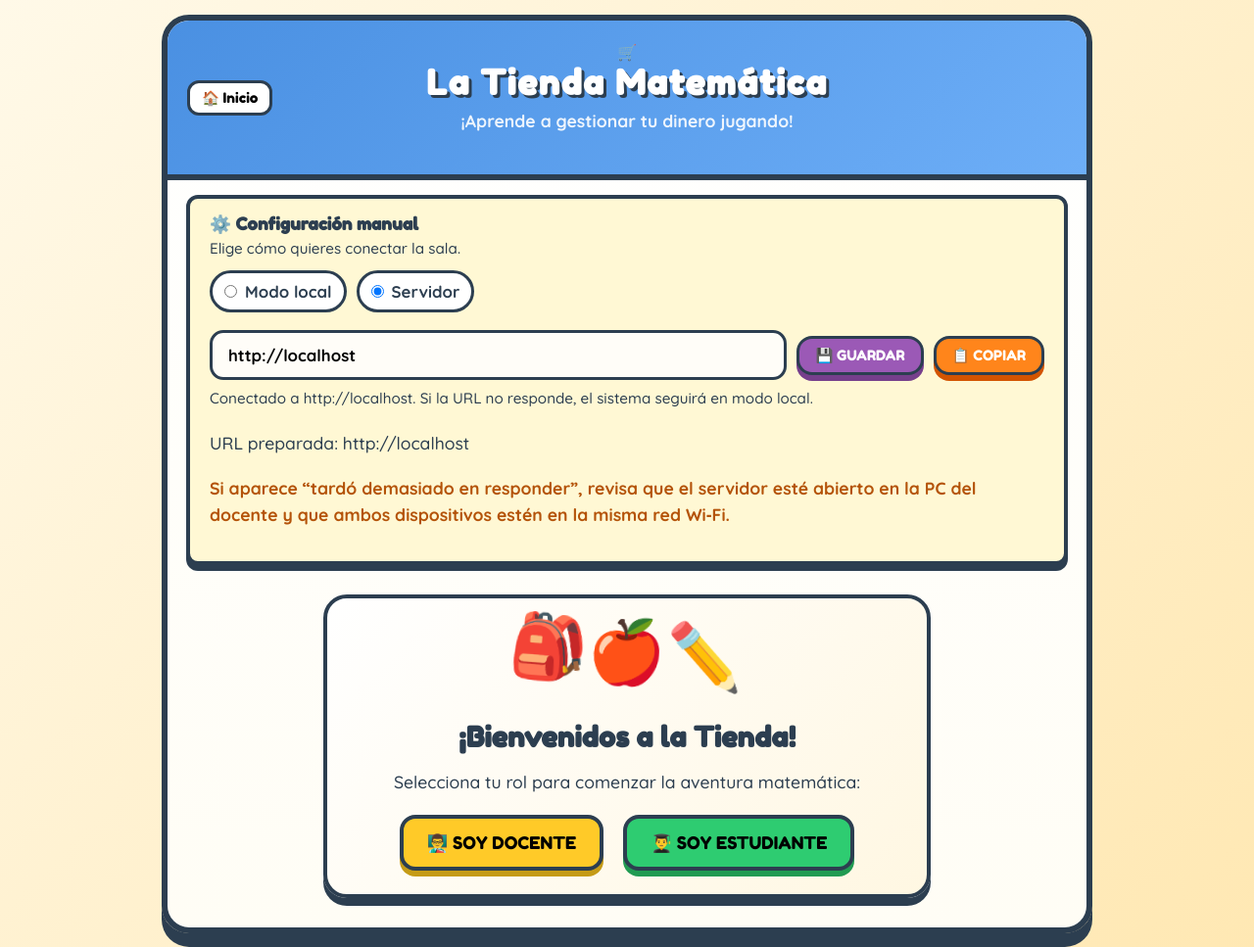
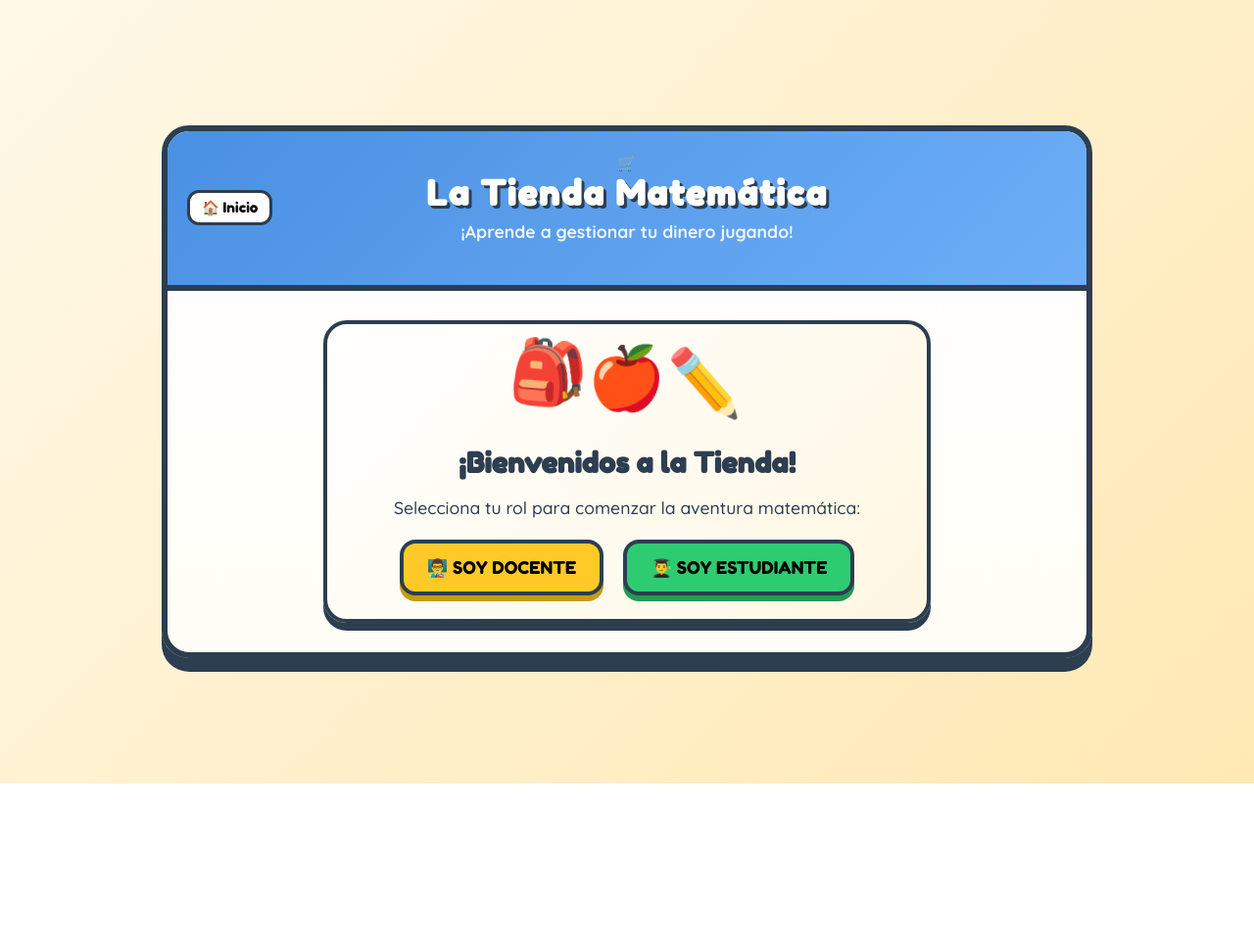
Before and after one commit to nasa-cell/tienda-monedas-y-billetes-para-aprender-, a website: page index.html in a window 1280 px wide. Shown: the whole page at 98% size. After the commit the page ends 800 px from the top, so only its background shows below. Drawn offline with Linux system fonts and the light colour scheme.

Commit message:
Remove manual server config UI and automatic server detection flow

```diff
--- a/index.html
+++ b/index.html
@@ -24,30 +24,6 @@
             <p class="subtitle">¡Aprende a gestionar tu dinero jugando!</p>
         </header>
 
-        <div class="server-panel">
-            <div class="server-panel-header">
-                <h3>⚙️ Configuración manual</h3>
-                <p>Elige cómo quieres conectar la sala.</p>
-            </div>
-            <div class="server-row config-grid">
-                <label class="config-option">
-                    <input type="radio" name="sync-mode" value="local" checked>
-                    <span>Modo local</span>
-                </label>
-                <label class="config-option">
-                    <input type="radio" name="sync-mode" value="server">
-                    <span>Servidor</span>
-                </label>
-            </div>
-            <div class="server-row">
-                <input type="text" id="server-url" value="http://127.0.0.1:8000" placeholder="Ej. http://192.168.1.10:8000">
-                <button type="button" id="btn-guardar-configuracion" class="btn btn-sm btn-action" onclick="guardarServidor()">💾 Guardar</button>
-                <button type="button" id="btn-copiar-url" class="btn btn-sm btn-play" onclick="copiarUrlConexion()">📋 Copiar</button>
-            </div>
-            <p id="server-status" class="server-status">Modo local activo: la sala se comparte dentro del navegador.</p>
-            <p id="server-help" class="server-help">La app intentará detectar la IP de tu red para que la copies en otra PC.</p>
-            <p id="server-troubleshoot" class="server-help troubleshoot">Si aparece “tardó demasiado en responder”, revisa que el servidor esté abierto en la PC del docente y que ambos dispositivos estén en la misma red Wi‑Fi.</p>
-        </div>
 
         <section id="pantalla-inicio" class="screen active">
             <div class="welcome-box">
--- a/script.js
+++ b/script.js
@@ -117,107 +117,6 @@ function difundirCambioPersistencia(tipo, payload) {
     } catch (error) {}
 }
 
-function guardarServidor() {
-    const input = document.getElementById('server-url');
-    const status = document.getElementById('server-status');
-    const help = document.getElementById('server-help');
-    const troubleshoot = document.getElementById('server-troubleshoot');
-    const modoSeleccionado = document.querySelector('input[name="sync-mode"]:checked');
-    if (!input) return;
-
-    const modo = modoSeleccionado ? modoSeleccionado.value : 'local';
-    let valor = (input.value || '').trim();
-
-    if (modo === 'server') {
-        if (!valor && typeof window !== 'undefined' && window.location && window.location.origin) {
-            const origin = window.location.origin;
-            if (origin && origin !== 'null' && origin !== 'file://') {
-                valor = origin;
-            }
-        }
-        servidorWiFi = valor || 'http://127.0.0.1:8000';
-        input.value = servidorWiFi;
-    } else {
-        servidorWiFi = 'modo-local';
-    }
-
-    if (status) {
-        if (servidorWiFi && servidorWiFi !== 'modo-local') {
-            status.textContent = `Conectado a ${servidorWiFi}. Si la URL no responde, el sistema seguirá en modo local.`;
-        } else {
-            status.textContent = 'Modo local activo: la sala se comparte dentro del navegador.';
-        }
-    }
-
-    if (help) {
-        help.textContent = modo === 'server'
-            ? `URL preparada: ${servidorWiFi}`
-            : 'La sala se compartirá dentro del navegador hasta que abras un servidor.';
-    }
-
-    if (troubleshoot) {
-        troubleshoot.style.display = modo === 'server' ? 'block' : 'none';
-    }
-
-    difundirCambioPersistencia('tienda-sync', { codigo: codigoSalaActual || 'sin-sala' });
-}
-
-function copiarUrlConexion() {
-    const input = document.getElementById('server-url');
-    const status = document.getElementById('server-status');
-    if (!input) return;
-
-    const texto = (input.value || '').trim();
-    if (!texto) return;
-
-    if (navigator.clipboard && navigator.clipboard.writeText) {
-        navigator.clipboard.writeText(texto).then(() => {
-            if (status) {
-                status.textContent = `URL lista para copiar: ${texto}`;
-            }
-        }).catch(() => {
-            if (status) {
-                status.textContent = `URL preparada: ${texto}`;
-            }
-        });
-    } else if (status) {
-        status.textContent = `URL preparada: ${texto}`;
-    }
-}
-
-async function establecerServidorPorDefecto() {
-    const input = document.getElementById('server-url');
-    const status = document.getElementById('server-status');
-    const help = document.getElementById('server-help');
-    const troubleshoot = document.getElementById('server-troubleshoot');
-    const radioLocal = document.querySelector('input[name="sync-mode"][value="local"]');
-    const radioServidor = document.querySelector('input[name="sync-mode"][value="server"]');
-    if (!input || !status) return false;
-
-    const origin = (typeof window !== 'undefined' && window.location && window.location.origin)
-        ? window.location.origin
-        : '';
-    const originValida = origin && origin !== 'null' && origin !== 'file://';
-
-    if (originValida) {
-        input.value = origin;
-        servidorWiFi = origin;
-        if (radioServidor) radioServidor.checked = true;
-        if (radioLocal) radioLocal.checked = false;
-        status.textContent = `Conectado a ${origin}. Si la URL no responde, el sistema seguirá en modo local.`;
-        if (help) help.textContent = `URL preparada: ${origin}`;
-        if (troubleshoot) troubleshoot.style.display = 'block';
-        return true;
-    }
-
-    if (radioLocal) radioLocal.checked = true;
-    if (radioServidor) radioServidor.checked = false;
-    servidorWiFi = 'modo-local';
-    status.textContent = 'Modo local activo: la sala se comparte dentro del navegador.';
-    if (help) help.textContent = 'La sala se compartirá dentro del navegador hasta que abras un servidor.';
-    if (troubleshoot) troubleshoot.style.display = 'none';
-    return false;
-}
 
 function inicializarPersistenciaReactiva() {
     if (typeof window === 'undefined' || autoSyncActivo) return;
@@ -281,7 +180,6 @@ window.addEventListener('DOMContentLoaded', () => {
     if (btnIngresarEstudiante) btnIngresarEstudiante.addEventListener('click', unirseASalaEstudiante);
 
     inicializarPersistenciaReactiva();
-    establecerServidorPorDefecto();
 });
 
 // --- GENERADOR DE AUDIO CON SINTETIZADOR DE NAVEGADOR ---
```
